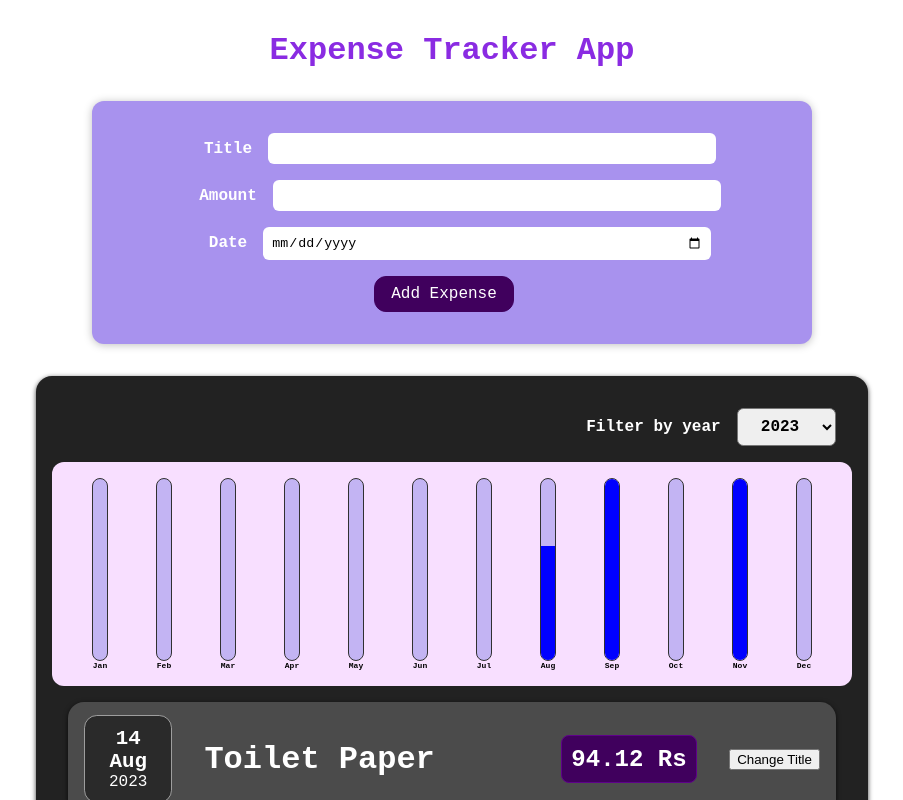
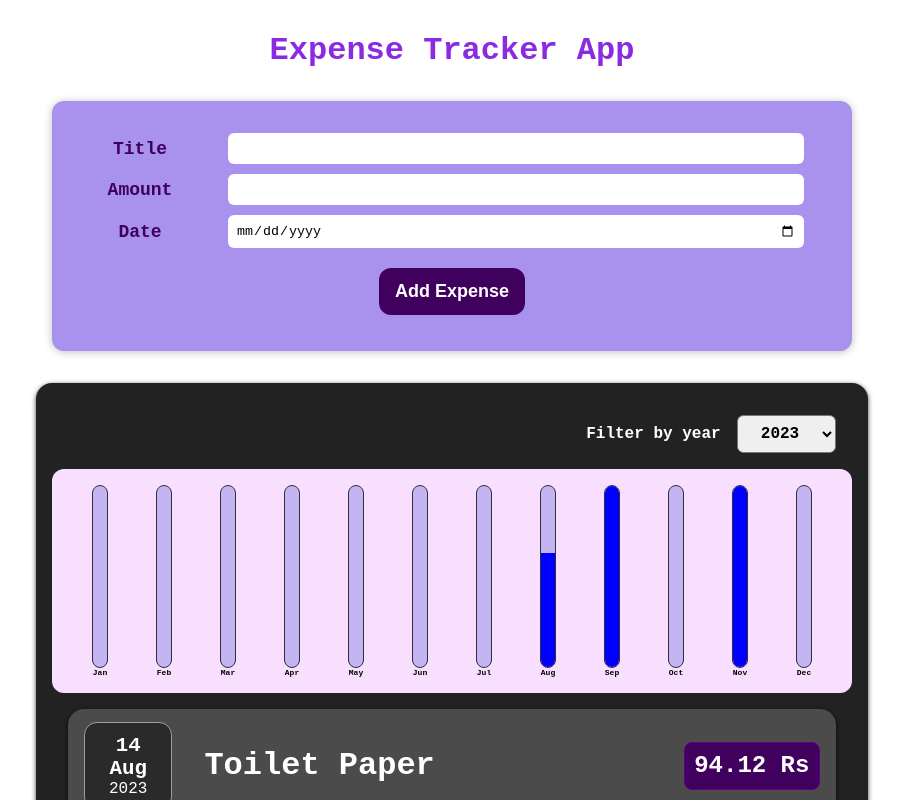
Before and after one commit to sanjeevani-25/expense-tracker-app, a React (Vite) app: page / in a window 1280 px wide. Shown: the top 800 px of the page, without its empty margins (188-1091 px from the left). Built offline with nearby package versions, Linux system fonts and the light colour scheme.

Commit message:
alignment

```diff
--- a/src/components/Expenses/ExpenseItem.jsx
+++ b/src/components/Expenses/ExpenseItem.jsx
@@ -2,6 +2,7 @@ import "./ExpenseItem.css";
 import { useState } from "react";
 import ExpenseDate from "./ExpenseDate";
 import Card from "../UI/Card";
+
 
 export default function ExpenseItem({ title, amt, date }) {
   const [currentTitle, setTitle] = useState(title);
@@ -20,8 +21,7 @@ export default function ExpenseItem({ title, amt, date }) {
         <p>{currentTitle}</p>
         <div className="expense-item__price">{amt} Rs</div>
       </div>
-      <button onClick={clickHandler}>Change Title</button>
+      {/* <button onClick={clickHandler}>Change Title</button> */}
     </Card>
   );
 }
-// export default ExpenseItem;
--- a/src/components/NewExpenses/ExpenseForm.css
+++ b/src/components/NewExpenses/ExpenseForm.css
@@ -1,26 +1,167 @@
-.new-expense_controls {
+.frame {
+    background-color: none;
+    height: 100%;
+    width: 100%;
+    position: relative;
     display: flex;
-    /* flex-wrap: wrap; */
     flex-direction: column;
+    justify-content: center;
     gap: 1rem;
-    /* text-align: left; */
+
+    & .new-expense_controls {
+        align-items: flex-start;
+        display: inline-flex;
+        flex-direction: column;
+        gap: 0.625rem;
+        left: 0;
+        position: relative;
+        top: 0;
+        /* padding: 8px 8px; */
+        /* width: 100%; */
+
+        & .new-expense_ctrl {
+            align-items: center;
+            display: flex;
+            flex: 0 0 auto;
+            justify-content: space-evenly;
+            width: 100%;
+
+            & label {
+                color: #40005d;
+                font-size: 18px;
+                font-weight: bolder;
+                line-height: normal;
+                position: relative;
+                text-align: center;
+                width: 10%;
+                /* height: 20%; */
+            }
+
+            & input {
+                border-radius: 6px;
+                padding: 0.5rem;
+                border: none;
+                background-color: #ffffff;
+                position: relative;
+                width: 70%;
+                /* height: 100%; */
+            }
+        }
+    }
+
+    & .new-expense_action {
+        align-items: center;
+        /* background-color: #d7d7d7; */
+        /* border-radius: 8px; */
+        /* display: inline-flex; */
+        gap: 10px;
+        justify-content: center;
+        /* left: 93px; */
+        padding: 0.25rem 0.5rem;
+        /* top: 74px; */
+
+        & button {
+            color: #ffffff;
+            font-size: 18px;
+            font-weight: 600;
+            cursor: pointer;
+            padding: 0.8rem 1rem;
+            border: none;
+            background-color: #40005d;
+            border-radius: 0.75rem;
+            /* position: relative; */
+            /* width: fit-content; */
+        }
+    }
 }
 
-.new-expense_ctrl label {
-    font-weight: bold;
-    margin: 0 1rem;
-    color: white;
-    /* display: block; */
+
+
+
+
+
+/*
+.frame {
+  background-color: #ffffff;
+  display: flex;
+  flex-direction: row;
+  justify-content: center;
+  width: 100%;
 }
 
-.new-expense_ctrl input {
-    padding: 0.5rem;
-    border-radius: 6px;
-    border: none;
-    width: 60%;
-    max-width: 100%;
+.frame .div {
+  background-color: #ffffff;
+  height: 105px;
+  position: relative;
+  width: 282px;
 }
 
-.new-expense_action {
-    /* text-align: right; */
+.frame .div-2 {
+  align-items: flex-start;
+  background-color: #e1e1e1;
+  display: inline-flex;
+  flex-direction: column;
+  gap: 10px;
+  left: 0;
+  padding: 8px 12px;
+  position: absolute;
+  top: 0;
 }
+
+.frame .div-3 {
+  align-items: center;
+  display: flex;
+  flex: 0 0 auto;
+  justify-content: space-between;
+  position: relative;
+  width: 258px;
+}
+
+.frame .text-wrapper {
+  color: #000000;
+  font-family: "Inter-Regular", Helvetica;
+  font-size: 12px;
+  font-weight: 400;
+  height: 20px;
+  letter-spacing: 0;
+  line-height: normal;
+  margin-top: -1px;
+  position: relative;
+  text-align: center;
+  width: 80px;
+}
+
+.frame .div-4 {
+  background-color: #ffffff;
+  height: 20px;
+  position: relative;
+  width: 164px;
+}
+
+.frame .div-wrapper {
+  align-items: center;
+  background-color: #d7d7d7;
+  border-radius: 8px;
+  display: inline-flex;
+  gap: 10px;
+  justify-content: center;
+  left: 93px;
+  padding: 4px 8px;
+  position: absolute;
+  top: 74px;
+}
+
+.frame .text-wrapper-2 {
+  color: #000000;
+  font-family: "Inter-Regular", Helvetica;
+  font-size: 12px;
+  font-weight: 400;
+  letter-spacing: 0;
+  line-height: normal;
+  margin-top: -1px;
+  position: relative;
+  width: fit-content;
+}
+
+  }
+   */
--- a/src/components/NewExpenses/ExpenseForm.jsx
+++ b/src/components/NewExpenses/ExpenseForm.jsx
@@ -69,6 +69,7 @@ const ExpenseForm = (props) => {
   };
   return (
     <form onSubmit={submitHandler}>
+      <div className="frame">
         <div className="new-expense_controls">
           <div className="new-expense_ctrl">
             <label>Title</label>
@@ -99,6 +100,7 @@ const ExpenseForm = (props) => {
               value={newDate}
             />
           </div>
+        </div>
         <div className="new-expense_action">
           <button type="submit">Add Expense</button>
         </div>
@@ -106,4 +108,6 @@ const ExpenseForm = (props) => {
     </form>
   );
 };
+
+
 export default ExpenseForm;
--- a/src/components/NewExpenses/NewExpense.css
+++ b/src/components/NewExpenses/NewExpense.css
@@ -2,37 +2,9 @@
     background-color: #a892ee;
     padding: 2rem 0;
     margin: 2rem auto;
-    width: 50rem;
-    max-width: 60%;
-    border-radius: 12px;
+    width: 95%;
+    max-width: 50rem;
+    border-radius: 0.75rem;
     text-align: center;
     box-shadow: 0 1px 8px rgba(0, 0, 0, 0.25);
 }
-
-.new-expense button {
-    font: inherit;
-    cursor: pointer;
-    padding: 0.5rem 1rem;
-    border: 1px solid #40005d;
-    background-color: #40005d;
-    color: white;
-    border-radius: 12px;
-    margin-right: 1rem;
-}
-
-.new-expense button:hover,
-.new-expense button:active {
-    background-color: #510674;
-    border-color: #510674;
-}
-
-.new-expense button.alternative {
-    color: #220131;
-    border-color: transparent;
-    background-color: transparent;
-}
-
-.new-expense button.alternative:hover,
-.new-expense button.alternative:active {
-    background-color: #ddb3f8;
-}
```
Lines whose indentation alone changed are shown as unchanged.
